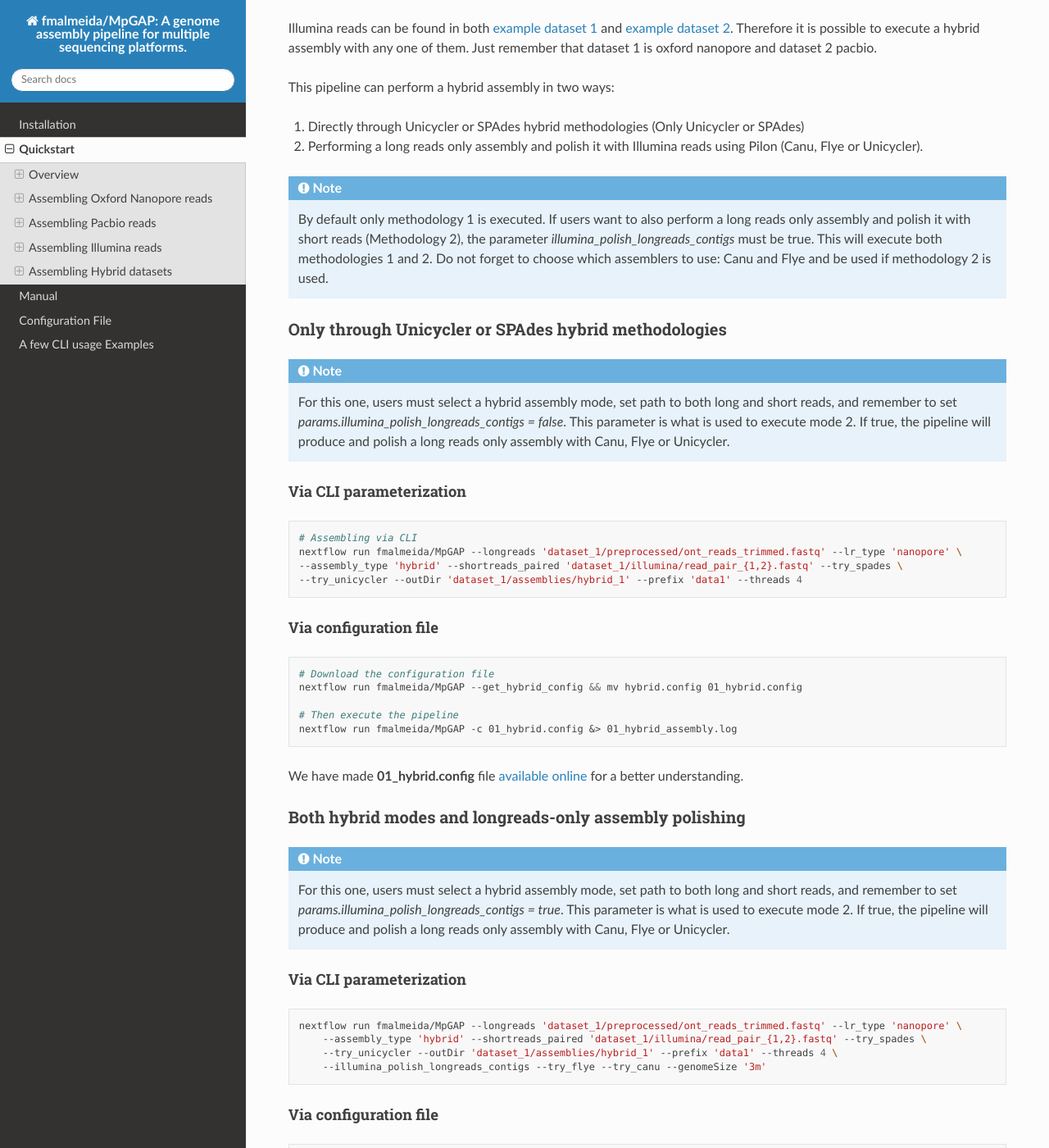
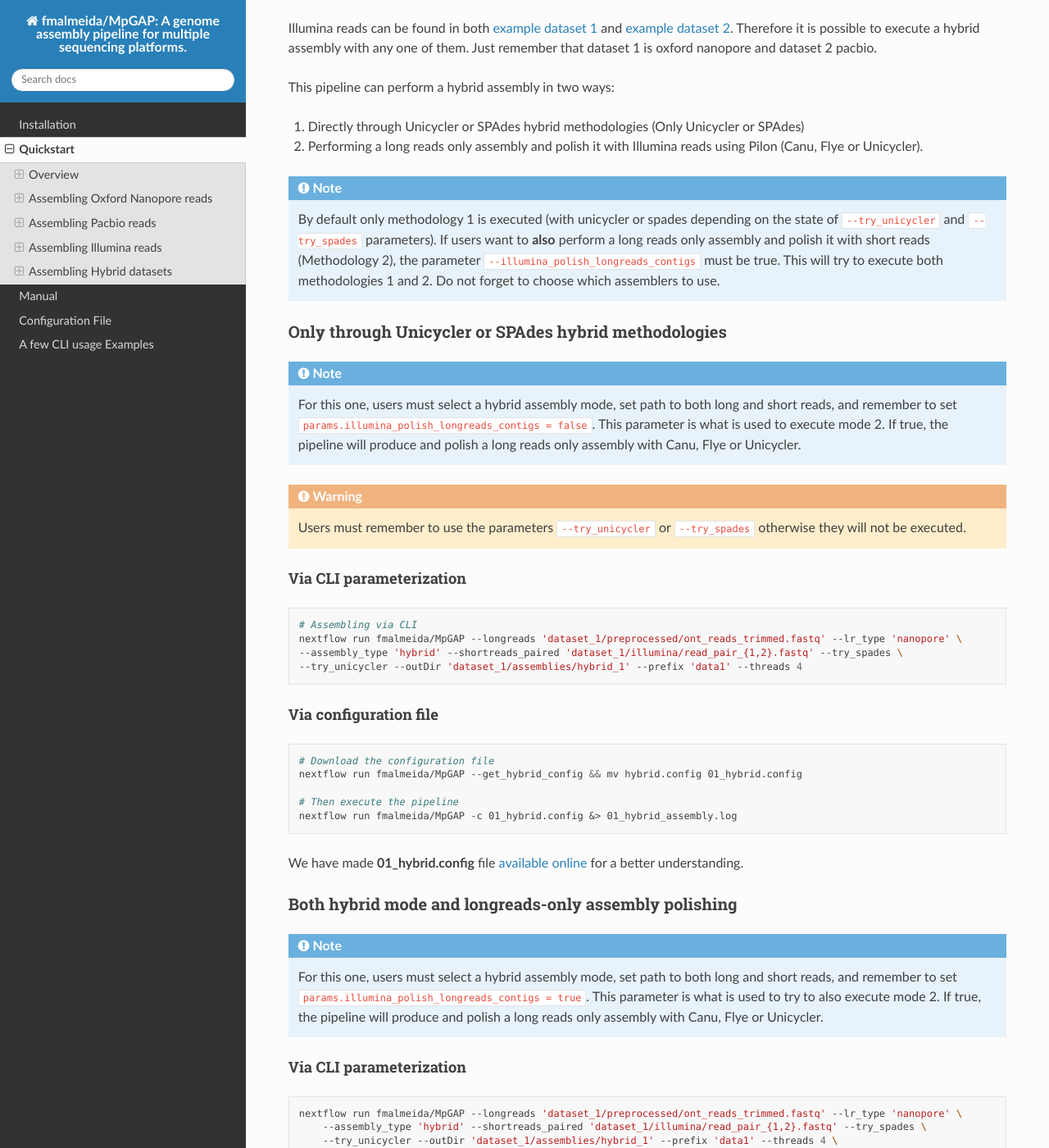
Before and after one commit to fmalmeida/MpGAP, a Sphinx documentation site: the page built from docs/quickstart.rst, in a window 1280 px wide and 1400 px high, scrolled down 2595 px. Shown: the whole window at 82% size. Built offline with Sphinx 7.4.7 and the Read the Docs theme 2.0.0, drawn with Linux system fonts in a browser that asks for light colours.

```diff
--- a/docs/quickstart.rst
+++ b/docs/quickstart.rst
@@ -146,9 +146,9 @@ This pipeline can perform a hybrid assembly in two ways:
 
 .. note::
 
-  By default only methodology 1 is executed. If users want to also perform a long reads only assembly and polish it with short reads (Methodology 2),
-  the parameter `illumina_polish_longreads_contigs` must be true. This will execute both methodologies 1 and 2. Do not forget to choose which assemblers
-  to use: Canu and Flye and be used if methodology 2 is used.
+  By default only methodology 1 is executed (with unicycler or spades depending on the state of ``--try_unicycler`` and ``--try_spades`` parameters).
+  If users want to **also** perform a long reads only assembly and polish it with short reads (Methodology 2), the parameter ``--illumina_polish_longreads_contigs``
+  must be true. This will try to execute both methodologies 1 and 2. Do not forget to choose which assemblers to use.
 
 
 Only through Unicycler or SPAdes hybrid methodologies
@@ -157,8 +157,12 @@ Only through Unicycler or SPAdes hybrid methodologies
 .. note::
 
   For this one, users must select a hybrid assembly mode, set path to both long and short reads, and remember to set
-  `params.illumina_polish_longreads_contigs = false`. This parameter is what is used to execute mode 2. If true,
+  ``params.illumina_polish_longreads_contigs = false``. This parameter is what is used to execute mode 2. If true,
   the pipeline will produce and polish a long reads only assembly with Canu, Flye or Unicycler.
+
+.. warning::
+
+  Users must remember to use the parameters ``--try_unicycler`` or ``--try_spades`` otherwise they will not be executed.
 
 Via CLI parameterization
 """"""""""""""""""""""""
@@ -183,13 +187,13 @@ Via configuration file
 
 We have made **01_hybrid.config** file `available online <https://drive.google.com/file/d/1M6jMIPCt6mPVCmz_tUJa_WcvU05kWmuR/view?usp=sharing>`_ for a better understanding.
 
-Both hybrid modes and longreads-only assembly polishing
--------------------------------------------------------
+Both hybrid mode and longreads-only assembly polishing
+------------------------------------------------------
 
 .. note::
 
   For this one, users must select a hybrid assembly mode, set path to both long and short reads, and remember to set
-  `params.illumina_polish_longreads_contigs = true`. This parameter is what is used to execute mode 2. If true,
+  ``params.illumina_polish_longreads_contigs = true``. This parameter is what is used to try to also execute mode 2. If true,
   the pipeline will produce and polish a long reads only assembly with Canu, Flye or Unicycler.
 
 Via CLI parameterization
```
Also changed, not shown: README.md (+2 -4 lines), docs/examples.rst (+10 -2 lines), 4 other files.
